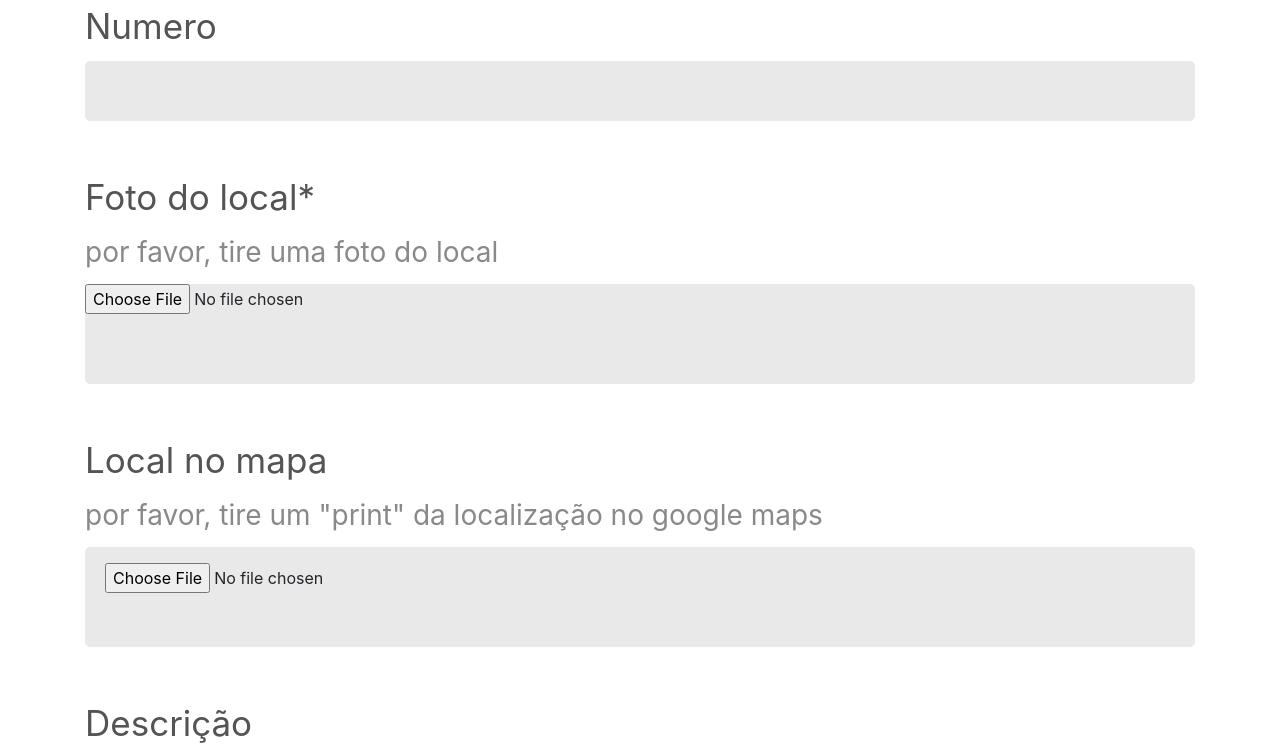
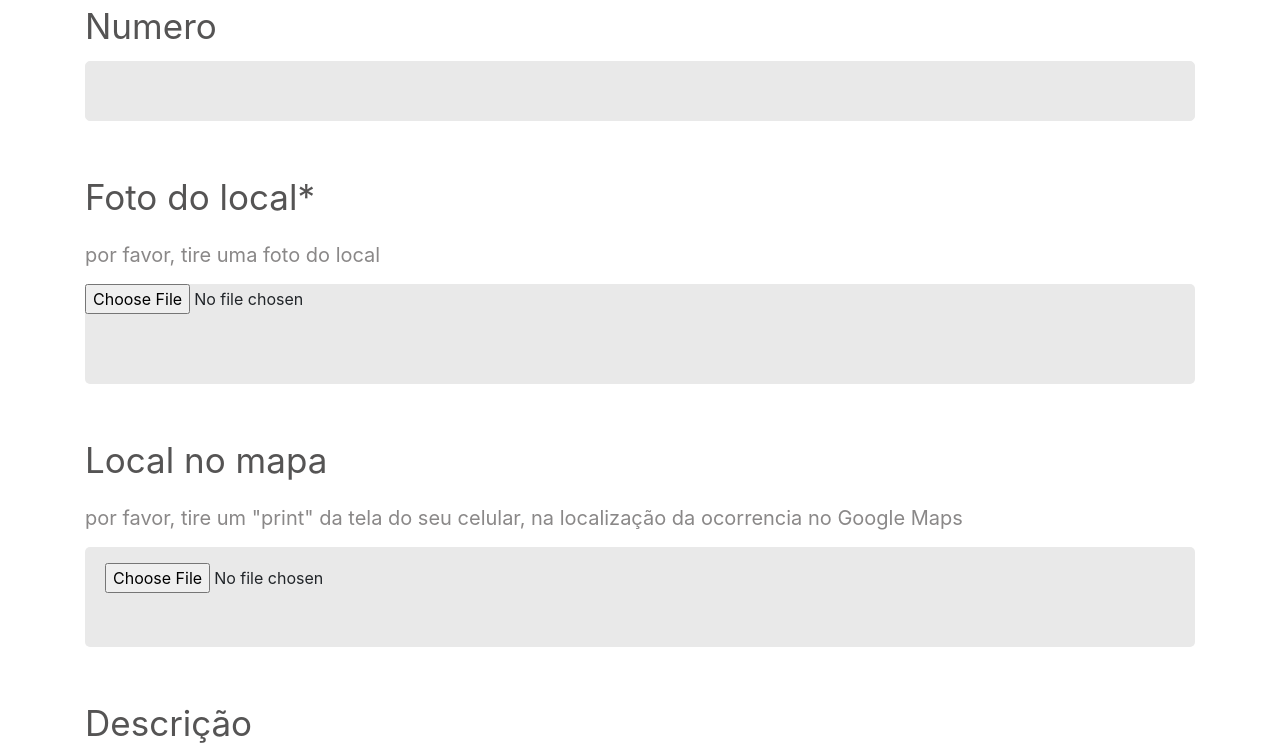
Before and after one commit to llicar/aedha-coleta, a PHP site: page / in a window 1280 px wide. Shown: the part 1142-1889 px from the top of the page. Run offline with PHP 8.4, Linux system fonts and the light colour scheme; some libraries are stand-ins or nearby versions.

Commit message:
Att formulário

```diff
--- a/css/estilo-mobile.css
+++ b/css/estilo-mobile.css
@@ -92,7 +92,7 @@ font-weight: bold;
   .container form label span.sub-label{
     color: #8a8888;
 
-    font-size: 28px;
+    font-size: 20px;
   }
 
   .form-textarea {
--- a/index.php
+++ b/index.php
@@ -74,7 +74,7 @@
         </div>
 
         <div class="content-input">
-            <label>Local no mapa <br> <span class="sub-label">por favor, tire um "print" da localização no google maps</span></label>
+            <label>Local no mapa <br> <span class="sub-label">por favor, tire um "print" da tela do seu celular, na localização da ocorrencia no Google Maps</span></label>
             <div class="cont-file">
                 <input type="hidden" name="MAX_FILE_SIZE" value="3000000">
                 <input type="file" id="imagem_mapa" class="form-file" name="imagem_mapa"/>
```
